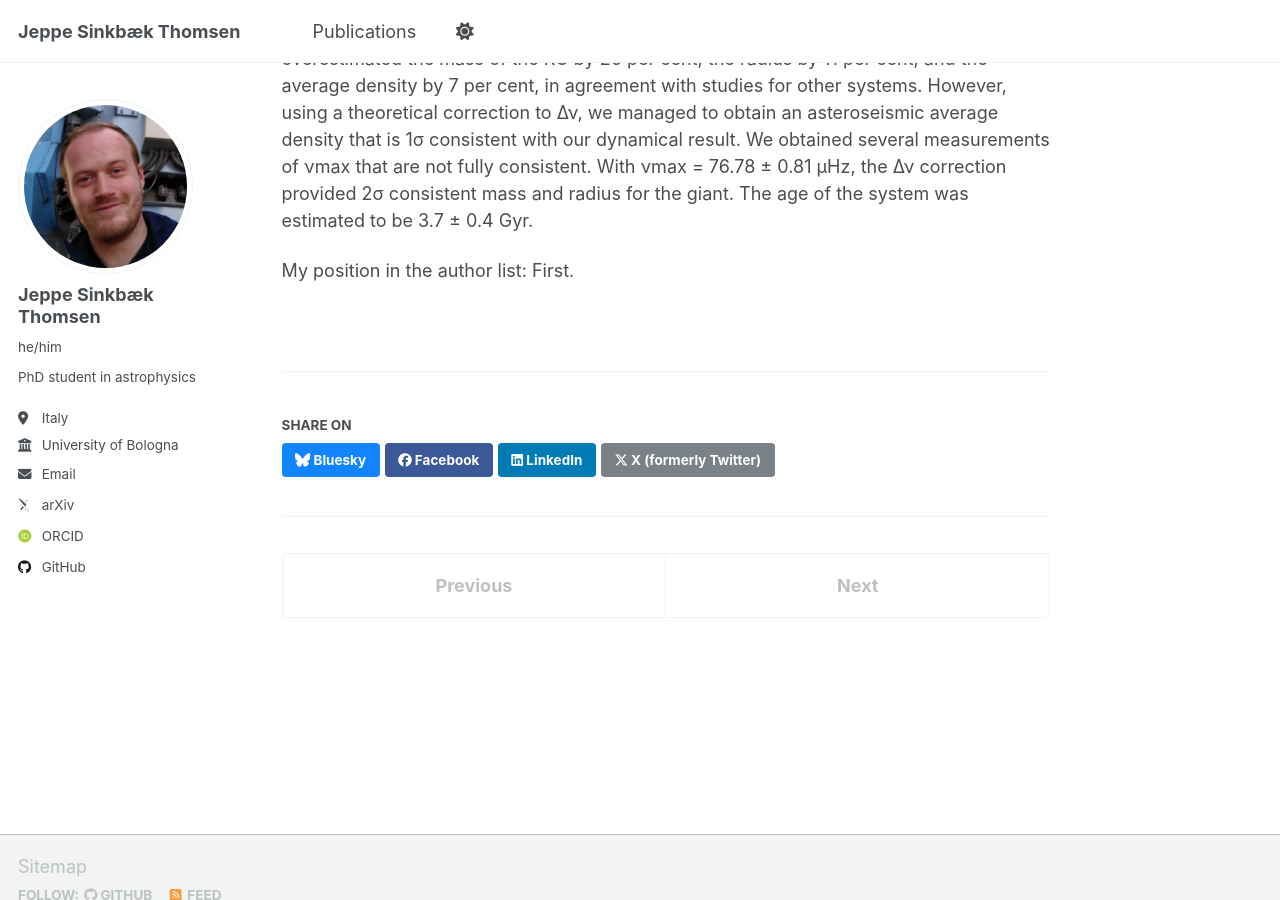
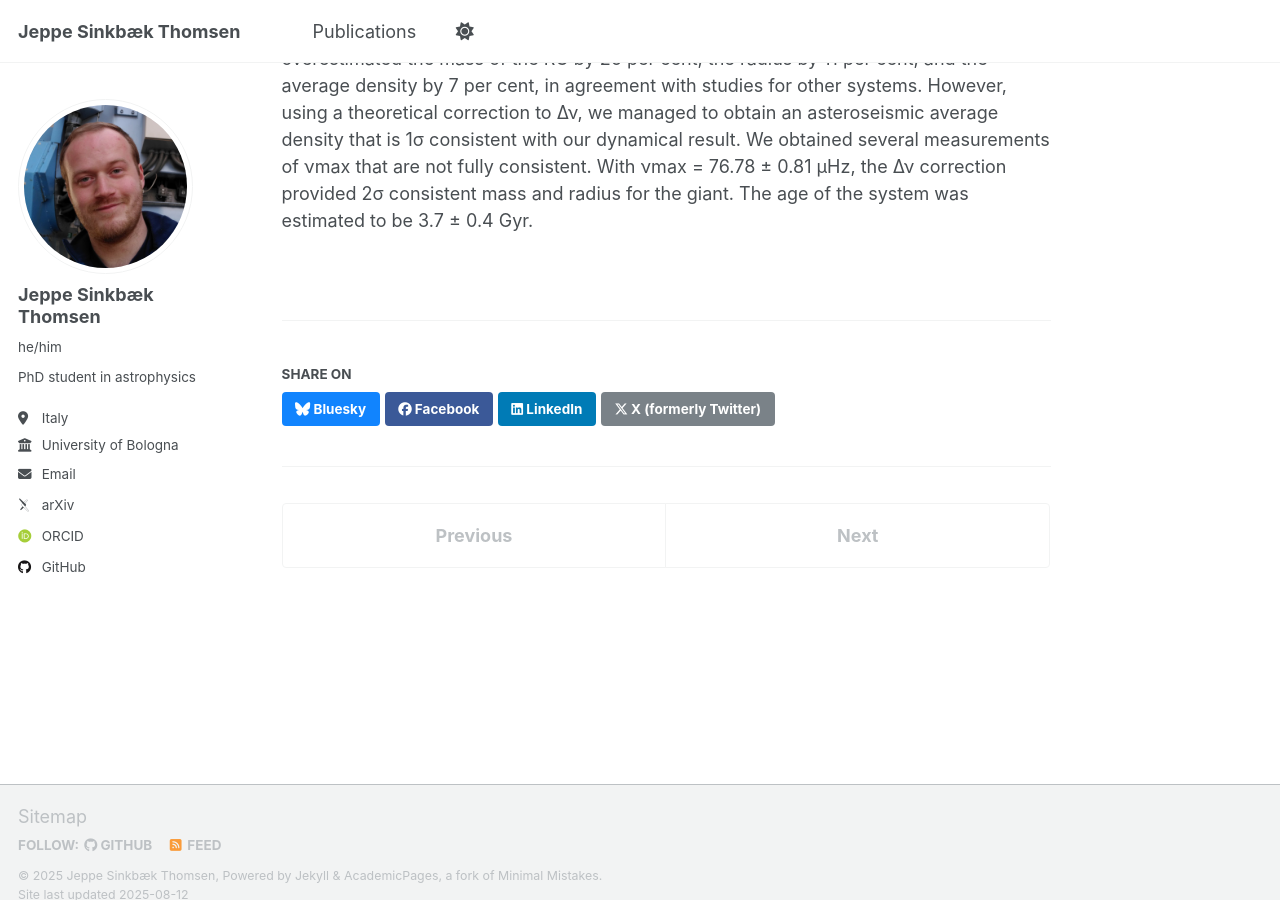
Before and after one commit to jsinkbaek/jsinkbaek.github.io, a Jekyll site: the page built from _publications/2022-12-01-kic8430105.md, in a window 1280 px wide and 900 px high, scrolled down 504 px. Built offline with Jekyll 4.4.1, drawn with Linux system fonts in a browser that asks for light colours; some web fonts are replaced; a script that is not in the unit is left out.

Commit message:
Update 2022-12-01-kic8430105.md

```diff
--- a/_publications/2022-12-01-kic8430105.md
+++ b/_publications/2022-12-01-kic8430105.md
@@ -12,5 +12,3 @@ bibtexurl:
 citation:
 ---
 Asteroseismic scaling relations can provide high-precision measurements of mass and radius for red giant (RG) stars displaying solar-like oscillations. Their accuracy can be validated and potentially improved using independent and accurate observations of mass, radius, effective temperature and metallicity. We seek to achieve this using long period SB2 eclipsing binaries hosting oscillating RGs. We explore KIC 8430105, for which a previous study found significant asteroseismic overestimation of mass and radius when compared with eclipsing binary measurements. We measured dynamical masses and radii for both components to be significantly lower than previously established, increasing the discrepancy between asteroseismic and dynamical measurements. Our dynamical measurements of the RG component were compared to corresponding measurements of mass and radius using asteroseismic scaling relations. Uncorrected scaling relations overestimated the mass of the RG by 26 per cent, the radius by 11 per cent, and the average density by 7 per cent, in agreement with studies for other systems. However, using a theoretical correction to Δν, we managed to obtain an asteroseismic average density that is 1σ consistent with our dynamical result. We obtained several measurements of νmax that are not fully consistent. With νmax = 76.78 ± 0.81 μHz, the Δν correction provided 2σ consistent mass and radius for the giant. The age of the system was estimated to be 3.7 ± 0.4 Gyr.
-
-My position in the author list: First.
```
